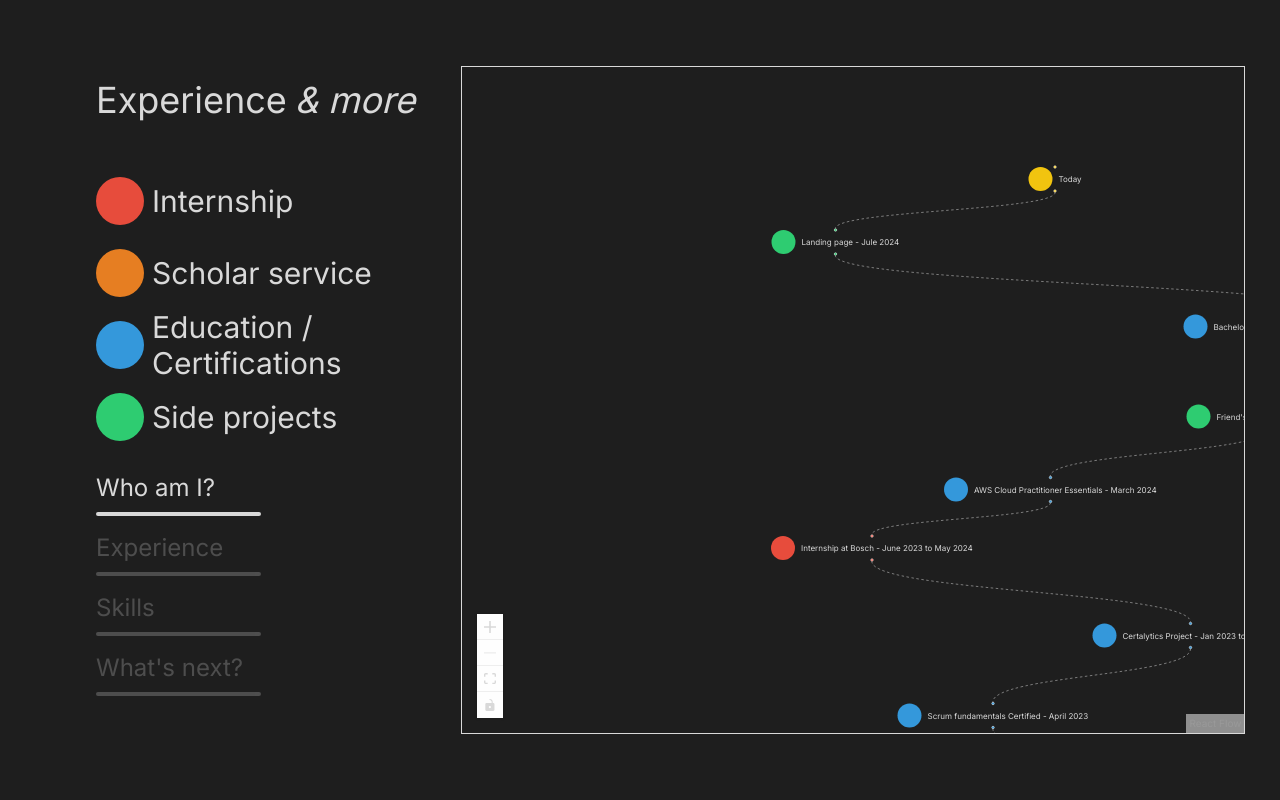
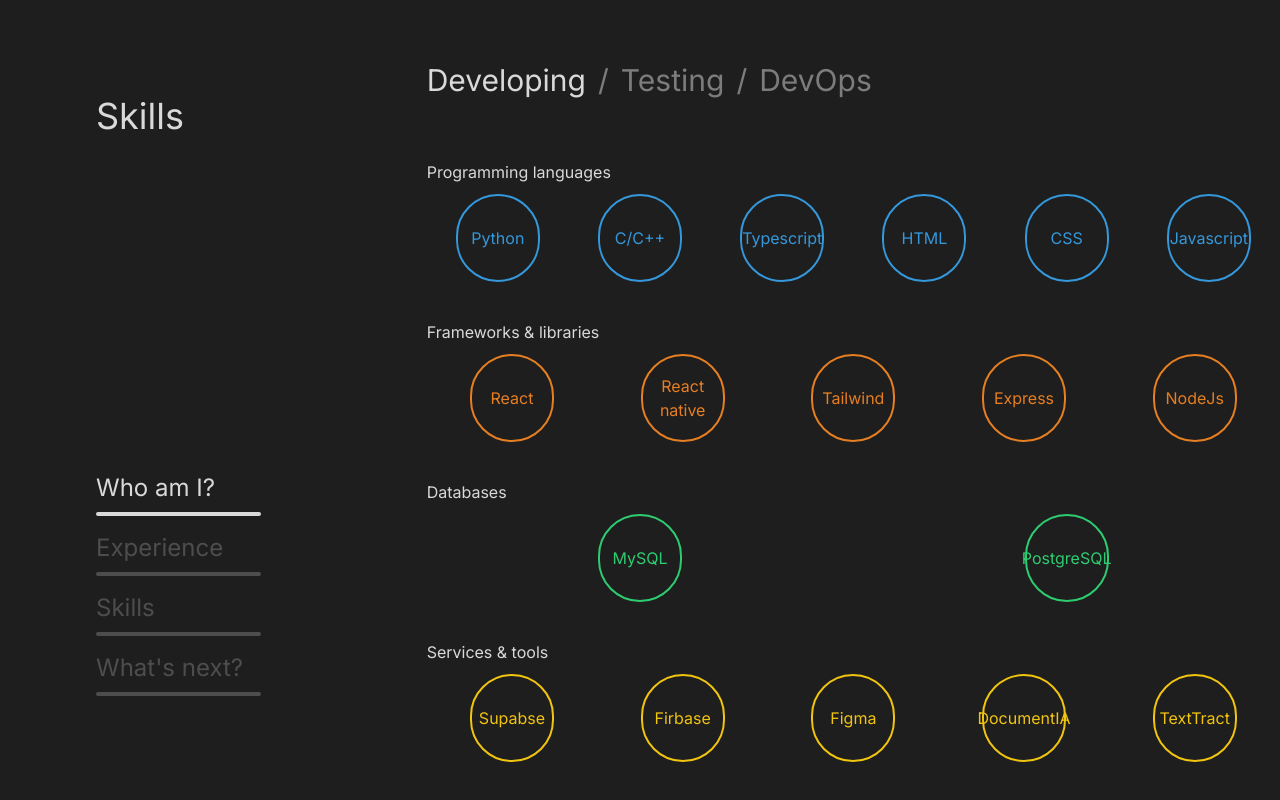
Before and after one commit to Glitch-loop/personal_landing_page, a React (Vite) app: page / in a window 1280 px wide. Built offline with nearby package versions, Linux system fonts and the light colour scheme.

Commit message:
Fixing skills UI bug

```diff
--- a/src/App.jsx
+++ b/src/App.jsx
@@ -22,18 +22,18 @@ function App() {
         >
           <WhoAmI />
         </Section> */}
-        <Section
+        {/* <Section
           id={2}
           setCurrentSection={setCurrentSection}
         >
           <Experience />
-        </Section>
-        {/* <Section
+        </Section> */}
+        <Section
           id={3}
           setCurrentSection={setCurrentSection}
         >
           <Skills />
-        </Section> */}
+        </Section>
     </body>
   )
 }
--- a/src/components/SkillComponents/SkillItemBlue.jsx
+++ b/src/components/SkillComponents/SkillItemBlue.jsx
@@ -18,7 +18,7 @@ function SkillItemBlue({skillName, expertise}) {
 
 
   return (
-    <div className="ml-6 flex flex-col h-full justify-center item-center">
+    <div className="flex flex-col w-full h-full justify-center items-center">
       <motion.div
         whileHover={{scale: 1.2 }}
         whileTap={{scale: 0.9 }}
@@ -26,7 +26,7 @@ function SkillItemBlue({skillName, expertise}) {
         onMouseEnter={handleMouseEnter}
         onMouseLeave={handleMouseLeave}
         onClick={handleSelect}
-        className={!isSelected ? `bg-transparent w-20 h-20 outline outline-2 outline-project-color-blue text-project-color-blue rounded-full flex basis-3/4 items-center justify-center hover:outline-1 hover:bg-project-color-blue hover:text-background-color  duration-200 text-base text-center` : `w-20 h-20 bg-project-color-blue rounded-full flex items-center justify-center text-base text-center text-background-color`}
+        className={!isSelected ? `bg-transparent flex basis-3/4 items-center justify-center w-20 h-20 outline outline-2 outline-project-color-blue text-project-color-blue rounded-full hover:outline-1 hover:bg-project-color-blue hover:text-background-color  duration-200 text-base text-center` : `w-20 h-20 bg-project-color-blue rounded-full flex flex-row items-center justify-center text-base text-center text-background-color`}
         >
         { (!isHovered && !isSelected) ? <span>{skillName}</span> :
           <span className='text-2xl font-bold'>{expertise}%</span>
@@ -38,7 +38,7 @@ function SkillItemBlue({skillName, expertise}) {
             initial={{opacity: 0}}
             animate={{opacity: 1}}
             transition={{duration: 0.5}}
-            className="text-project-color-blue text-center text-wrap"
+            className="flex flex-row w-full  items-center justify-center text-project-color-blue text-center text-wrap"
             >{skillName}</motion.span>
         }
       </div>
--- a/src/components/SkillComponents/SkillItemGreen.jsx
+++ b/src/components/SkillComponents/SkillItemGreen.jsx
@@ -18,7 +18,7 @@ function SkillItemGreen({skillName, expertise}) {
 
 
   return (
-    <div className="ml-6 flex flex-col h-full justify-center items-end text-center">
+    <div className="flex flex-col w-full h-full justify-center items-center">
       <motion.div
         whileHover={{scale: 1.2 }}
         whileTap={{scale: 0.9 }}
@@ -26,19 +26,19 @@ function SkillItemGreen({skillName, expertise}) {
         onMouseEnter={handleMouseEnter}
         onMouseLeave={handleMouseLeave}
         onClick={handleSelect}
-        className={!isSelected ? `bg-transparent w-20 h-20 outline outline-2 outline-project-color-green text-project-color-green rounded-full flex basis-4/5 items-center justify-center hover:outline-1 hover:bg-project-color-green hover:text-background-color  duration-200 text-base text-center` : `w-20 h-20 bg-project-color-green rounded-full flex items-center justify-center text-base text-center text-background-color`}
+        className={!isSelected ? `bg-transparent flex basis-3/4 items-center justify-center w-20 h-20 outline outline-2 outline-project-color-green text-project-color-green rounded-full hover:outline-1 hover:bg-project-color-green hover:text-background-color  duration-200 text-base text-center` : `w-20 h-20 bg-project-color-green rounded-full flex flex-row items-center justify-center text-base text-center text-background-color`}
         >
         { (!isHovered && !isSelected) ? <span>{skillName}</span> :
           <span className='text-2xl font-bold'>{expertise}%</span>
         }
       </motion.div>
-      <div className="flex flex-row w-full basis-1/4 justify-center text-center text-wrap">
+      <div className="flex flex-row w-full basis-1/4 justify-center">
         { isSelected &&
           <motion.span
             initial={{opacity: 0}}
             animate={{opacity: 1}}
             transition={{duration: 0.5}}
-            className="text-project-color-green"
+            className="flex flex-row w-full  items-center justify-center text-project-color-green text-center text-wrap"
             >{skillName}</motion.span>
         }
       </div>
--- a/src/components/SkillComponents/SkillItemOrange.jsx
+++ b/src/components/SkillComponents/SkillItemOrange.jsx
@@ -18,7 +18,7 @@ function SkillItemOrange({skillName, expertise}) {
 
 
   return (
-    <div className="ml-6 flex flex-col h-full justify-center items-end text-center">
+    <div className="flex flex-col w-full h-full justify-center items-center">
       <motion.div
         whileHover={{scale: 1.2 }}
         whileTap={{scale: 0.9 }}
@@ -26,19 +26,19 @@ function SkillItemOrange({skillName, expertise}) {
         onMouseEnter={handleMouseEnter}
         onMouseLeave={handleMouseLeave}
         onClick={handleSelect}
-        className={!isSelected ? `bg-transparent w-20 h-20 outline outline-2 outline-project-color-orange text-project-color-orange rounded-full flex basis-4/5 items-center justify-center hover:outline-1 hover:bg-project-color-orange hover:text-background-color  duration-200 text-base text-center` : `w-20 h-20 bg-project-color-orange rounded-full flex items-center justify-center text-base text-center text-background-color`}
+        className={!isSelected ? `bg-transparent flex basis-3/4 items-center justify-center w-20 h-20 outline outline-2 outline-project-color-orange text-project-color-orange rounded-full hover:outline-1 hover:bg-project-color-orange hover:text-background-color  duration-200 text-base text-center` : `w-20 h-20 bg-project-color-orange rounded-full flex flex-row items-center justify-center text-base text-center text-background-color`}
         >
         { (!isHovered && !isSelected) ? <span>{skillName}</span> :
           <span className='text-2xl font-bold'>{expertise}%</span>
         }
       </motion.div>
-      <div className="flex flex-row w-full basis-1/4 justify-center text-center text-wrap">
+      <div className="flex flex-row w-full basis-1/4 justify-center">
         { isSelected &&
           <motion.span
             initial={{opacity: 0}}
             animate={{opacity: 1}}
             transition={{duration: 0.5}}
-            className="text-project-color-orange"
+            className="flex flex-row w-full  items-center justify-center text-project-color-orange text-center text-wrap"
             >{skillName}</motion.span>
         }
       </div>
--- a/src/components/SkillComponents/SkillItemRed.jsx
+++ b/src/components/SkillComponents/SkillItemRed.jsx
@@ -18,7 +18,7 @@ function SkillItemRed({skillName, expertise}) {
 
 
   return (
-    <div className="ml-6 flex flex-col h-full justify-center items-end text-center">
+    <div className="flex flex-col w-full h-full justify-center items-center">
       <motion.div
         whileHover={{scale: 1.2 }}
         whileTap={{scale: 0.9 }}
@@ -26,19 +26,19 @@ function SkillItemRed({skillName, expertise}) {
         onMouseEnter={handleMouseEnter}
         onMouseLeave={handleMouseLeave}
         onClick={handleSelect}
-        className={!isSelected ? `bg-transparent w-20 h-20 outline outline-2 outline-project-color-red text-project-color-red rounded-full flex basis-4/5 items-center justify-center hover:outline-1 hover:bg-project-color-red hover:text-background-color  duration-200 text-base text-center` : `w-20 h-20 bg-project-color-red rounded-full flex items-center justify-center text-base text-center text-background-color`}
+        className={!isSelected ? `bg-transparent flex basis-3/4 items-center justify-center w-20 h-20 outline outline-2 outline-project-color-red text-project-color-red rounded-full hover:outline-1 hover:bg-project-color-red hover:text-background-color  duration-200 text-base text-center` : `w-20 h-20 bg-project-color-red rounded-full flex flex-row items-center justify-center text-base text-center text-background-color`}
         >
         { (!isHovered && !isSelected) ? <span>{skillName}</span> :
           <span className='text-2xl font-bold'>{expertise}%</span>
         }
       </motion.div>
-      <div className="flex flex-row w-full basis-1/4 justify-center text-center text-wrap">
+      <div className="flex flex-row w-full basis-1/4 justify-center">
         { isSelected &&
           <motion.span
             initial={{opacity: 0}}
             animate={{opacity: 1}}
             transition={{duration: 0.5}}
-            className="text-project-color-green"
+            className="flex flex-row w-full  items-center justify-center text-project-color-red text-center text-wrap"
             >{skillName}</motion.span>
         }
       </div>
--- a/src/components/SkillComponents/SkillItemYellow.jsx
+++ b/src/components/SkillComponents/SkillItemYellow.jsx
@@ -18,7 +18,7 @@ function SkillItemYellow({skillName, expertise}) {
 
 
   return (
-    <div className="ml-6 flex flex-col h-full justify-center items-end text-center">
+    <div className="flex flex-col w-full h-full justify-center items-center">
       <motion.div
         whileHover={{scale: 1.2 }}
         whileTap={{scale: 0.9 }}
@@ -26,19 +26,19 @@ function SkillItemYellow({skillName, expertise}) {
         onMouseEnter={handleMouseEnter}
         onMouseLeave={handleMouseLeave}
         onClick={handleSelect}
-        className={!isSelected ? `bg-transparent w-20 h-20 outline outline-2 outline-project-color-yellow text-project-color-yellow rounded-full flex basis-4/5 items-center justify-center hover:outline-1 hover:bg-project-color-yellow hover:text-background-color  duration-200 text-base text-center` : `w-20 h-20 bg-project-color-yellow rounded-full flex items-center justify-center text-base text-center text-background-color`}
+        className={!isSelected ? `bg-transparent flex basis-3/4 items-center justify-center w-20 h-20 outline outline-2 outline-project-color-yellow text-project-color-yellow rounded-full hover:outline-1 hover:bg-project-color-yellow hover:text-background-color  duration-200 text-base text-center` : `w-20 h-20 bg-project-color-yellow rounded-full flex flex-row items-center justify-center text-base text-center text-background-color`}
         >
         { (!isHovered && !isSelected) ? <span>{skillName}</span> :
           <span className='text-2xl font-bold'>{expertise}%</span>
         }
       </motion.div>
-      <div className="flex flex-row w-full basis-1/4 justify-center text-center text-wrap">
+      <div className="flex flex-row w-full basis-1/4 justify-center">
         { isSelected &&
           <motion.span
             initial={{opacity: 0}}
             animate={{opacity: 1}}
             transition={{duration: 0.5}}
-            className="text-project-color-yellow"
+            className="flex flex-row w-full  items-center justify-center text-project-color-yellow text-center text-wrap"
             >{skillName}</motion.span>
         }
       </div>
--- a/src/utils/roadMapData.jsx
+++ b/src/utils/roadMapData.jsx
@@ -26,7 +26,7 @@ const nodesExperience = [
   {
     id: '4',
     type: 'circle_education',
-    data: { label: 'AWS Cloud Practitioner Essentials - March 2024'},
+    data: { label: 'AWS Cloud Practitioner Essentials - May 2024'},
     position: { x: 300, y: 500 },
   },
   {
```
